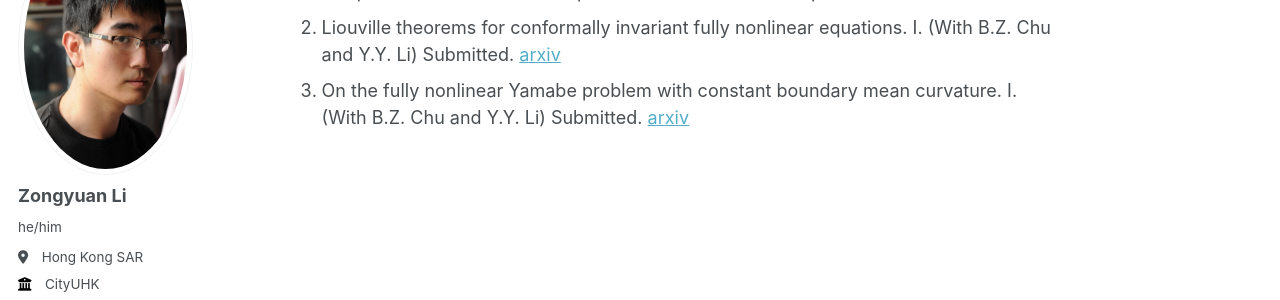
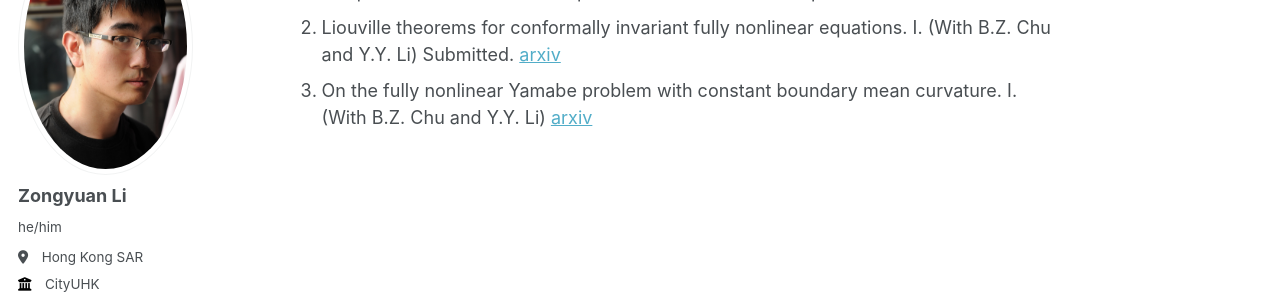
Before and after one commit to zongyuan-li/zongyuan-li.github.io, a Jekyll site: the page built from _pages/Preprints.md, in a window 1280 px wide. Shown: the part 188-488 px from the top of the page. Built offline with Jekyll 4.4.1, drawn with Linux system fonts in a browser that asks for light colours; some web fonts are replaced.

Commit message:
Update Preprints.md

```diff
--- a/_pages/Preprints.md
+++ b/_pages/Preprints.md
@@ -9,4 +9,4 @@ redirect_from:
 
   1. Unique continuation on Robin problems with non-smooth potentials.  Submitted. [arxiv](https://arxiv.org/abs/2304.04342)
   2. Liouville theorems for conformally invariant fully nonlinear equations. I. (With B.Z. Chu and Y.Y. Li) Submitted. [arxiv](https://arxiv.org/abs/2311.07542)
-  3. On the fully nonlinear Yamabe problem with constant boundary mean curvature. I. (With B.Z. Chu and Y.Y. Li) Submitted. [arxiv](https://arxiv.org/abs/2410.09683)
+  3. On the fully nonlinear Yamabe problem with constant boundary mean curvature. I. (With B.Z. Chu and Y.Y. Li) [arxiv](https://arxiv.org/abs/2410.09683)
```
